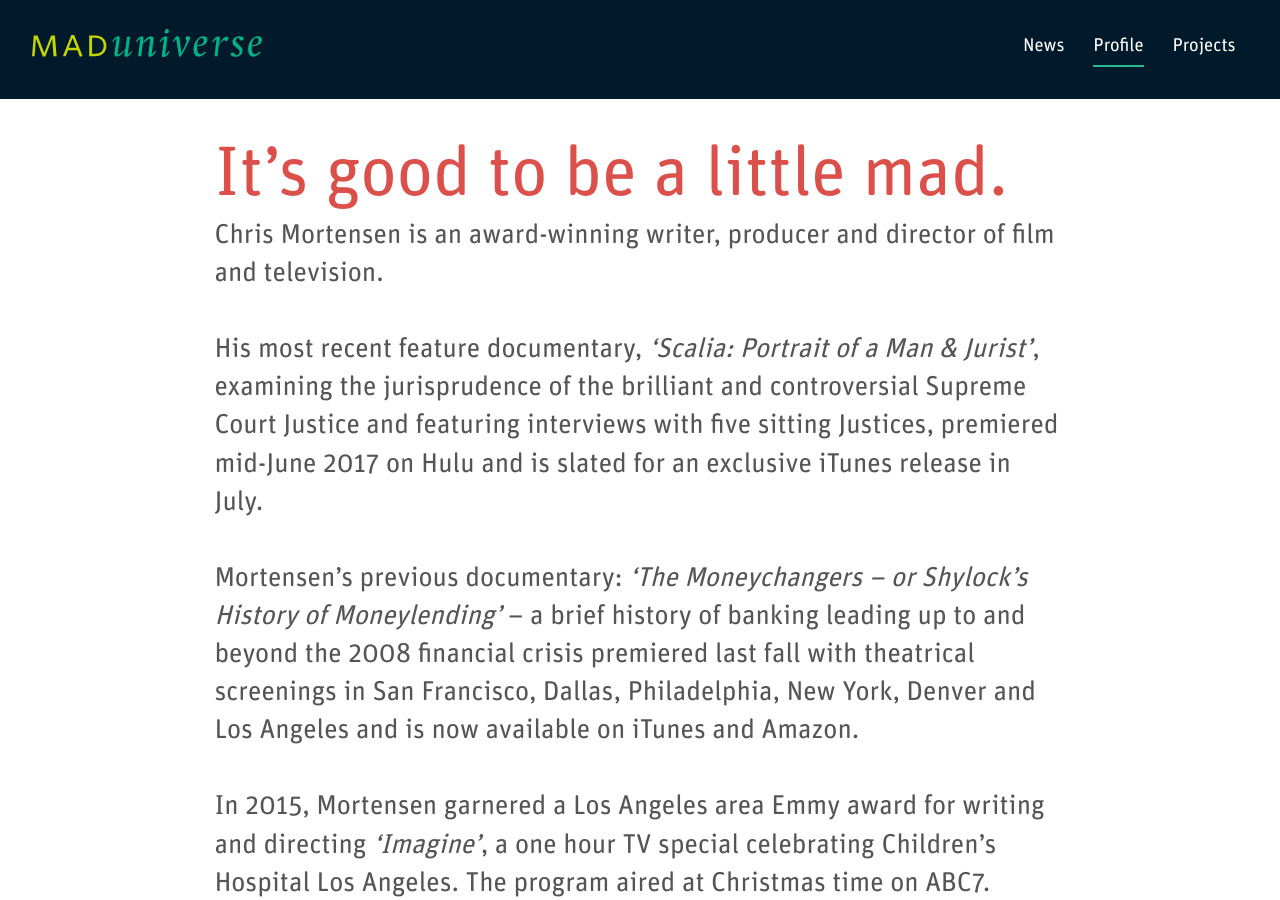
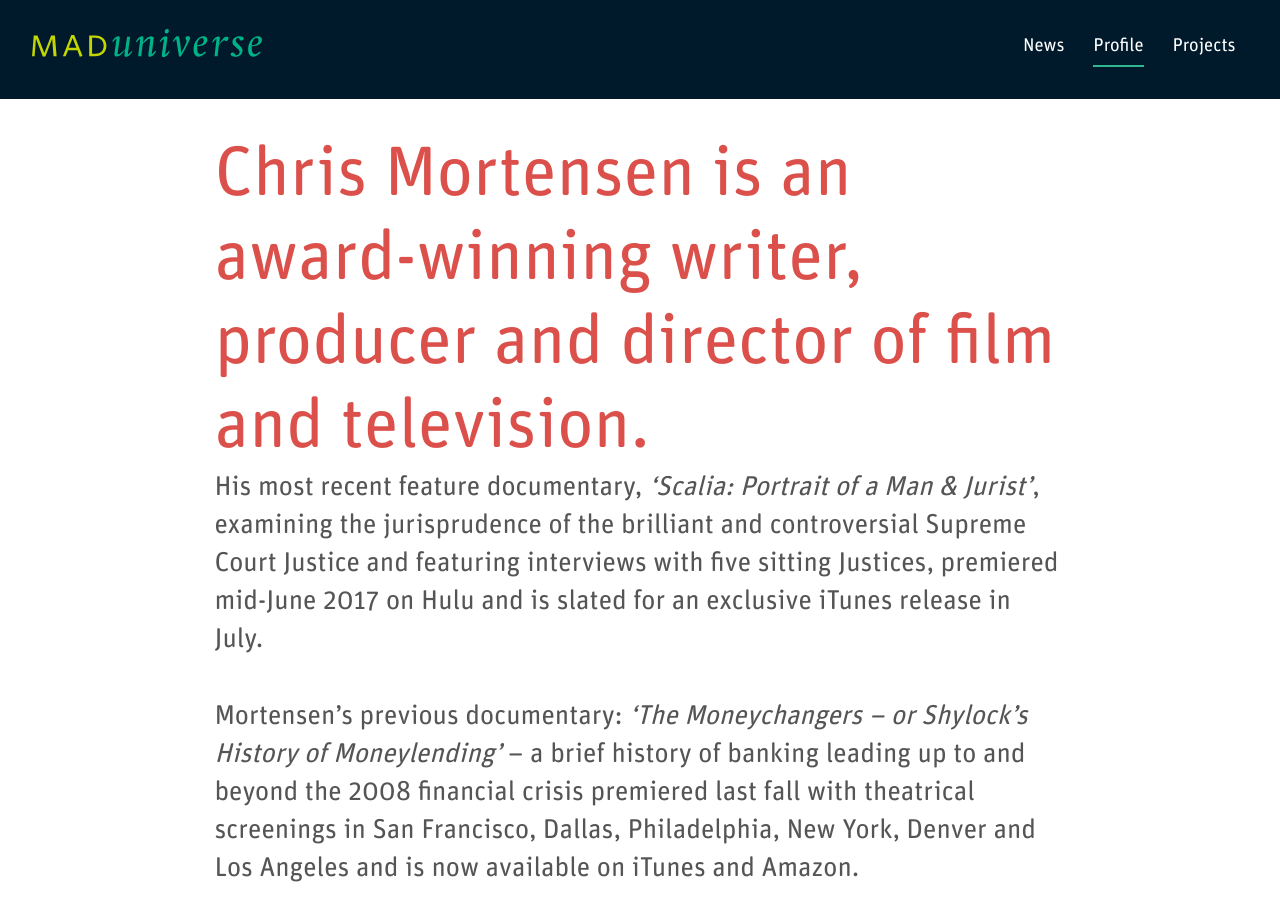
Before and after one commit to jsbarkema/mad-universe.com, a Jekyll site: the page built from profile.markdown, in a window 1280 px wide and 900 px high. Built offline with Jekyll 4.4.1, drawn with Linux system fonts in a browser that asks for light colours.

Commit message:
Updated Profile

```diff
--- a/profile.markdown
+++ b/profile.markdown
@@ -26,7 +26,8 @@
 
   The Moneychangers - 2016 feature documentary follows the history of banking from biblical times up to and including the 2008 financial crisis premieres in theaters this fall.
 navigation_weight: 2
-headline: It’s good to be a little mad.
+headline: Chris Mortensen is an award-winning writer, producer and director of film
+  and television.
 bio_pic: "/uploads/bio_pic.jpg"
 color: dark_blue
 images:
```
Also changed, not shown: other parts of profile.markdown (+0 -2 lines).
